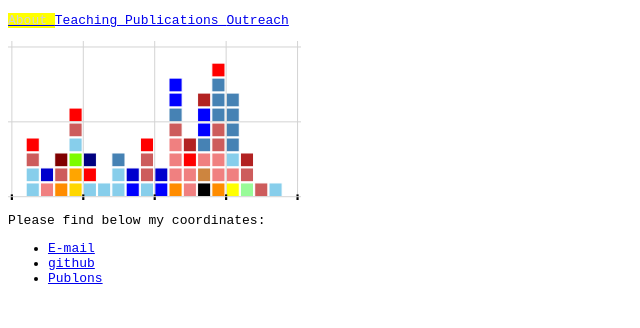
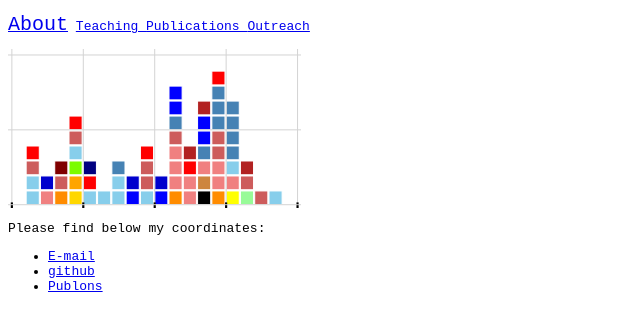
Before and after one commit to fserva/fserva.github.io, a plain HTML site: page index.html in a window 1280 px wide. Shown: the whole page, without its empty margins (0-640 px from the left). Drawn offline with Linux system fonts and the light colour scheme.

Commit message:
other way

```diff
--- a/index.html
+++ b/index.html
@@ -9,7 +9,7 @@
 <div class="container">
 <div class="blurb">
 <p>
-<a href="/about"> <mark style="color: lightgray;"> About </mark> </a>
+<a href="/about"><font size="+2">About</font></a>
 <a href="/research"></a>
 <a href="/teaching"> Teaching </a>
 <a href="/publications"> Publications </a>
```
